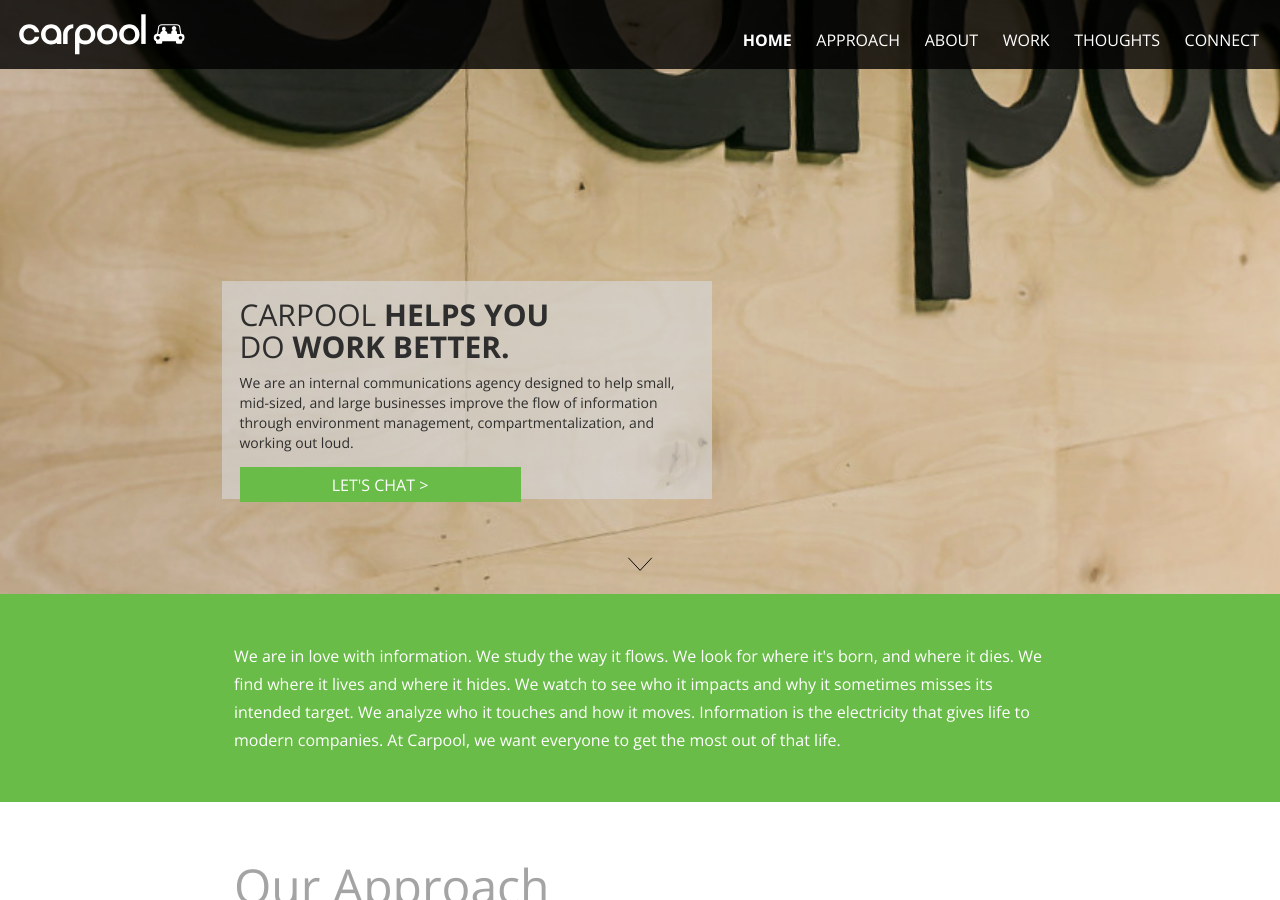
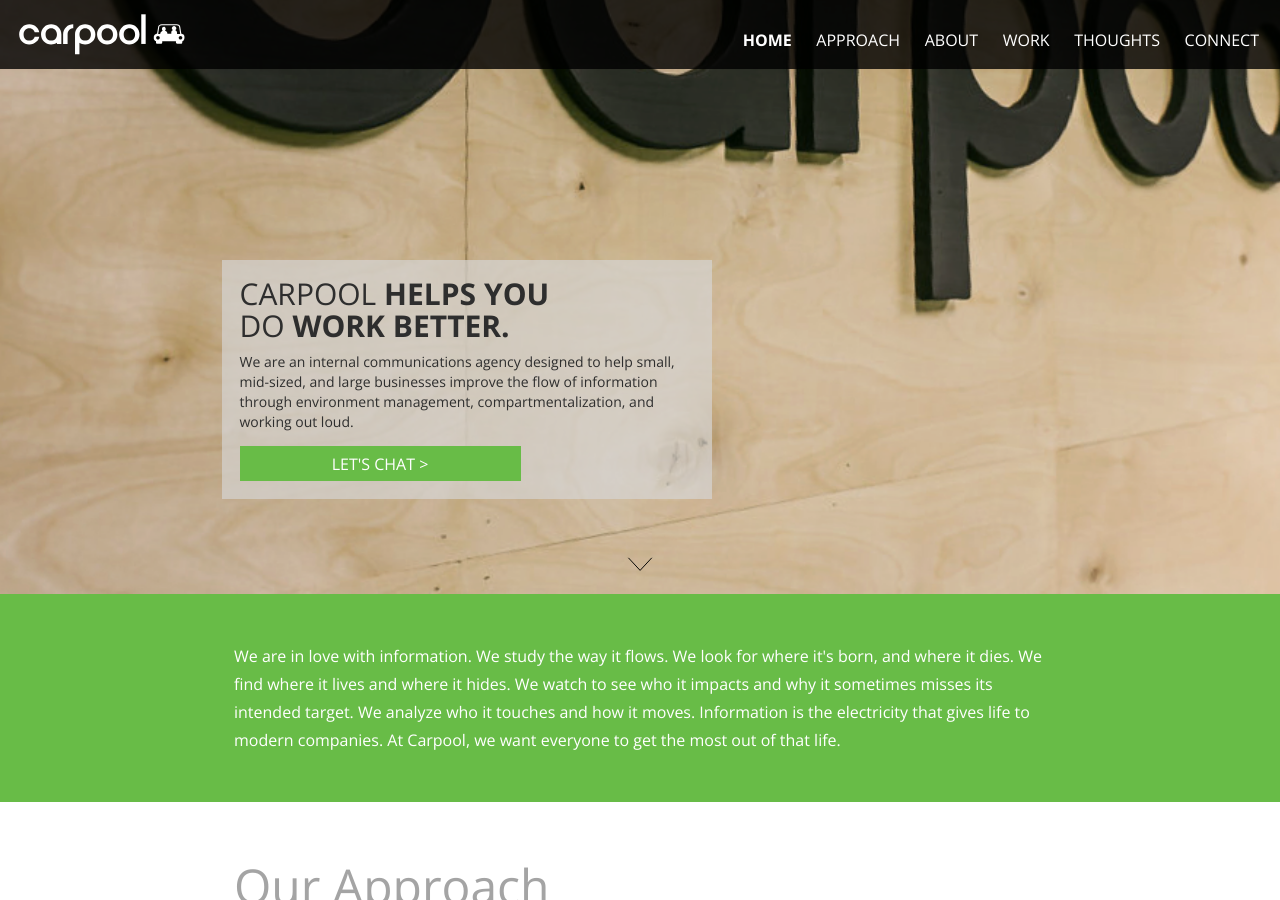
Before and after one commit to colinrigley/carpoolagency.github.io, a Jekyll site: the page built from index.html, in a window 1280 px wide and 900 px high, scrolled down 306 px. Built offline with Jekyll 4.4.1, drawn with Linux system fonts in a browser that asks for light colours.

Commit message:
fix welcome wrapper

```diff
--- a/carpool/css/main.css
+++ b/carpool/css/main.css
@@ -307,7 +307,6 @@
 }
 
 #carpool #welcome .welcomeHeaderOverlay .welcomeWrapper {
-    height: 218px;
     color: #2e2e2e;
     width: 490px;
     padding: 18px;
```
